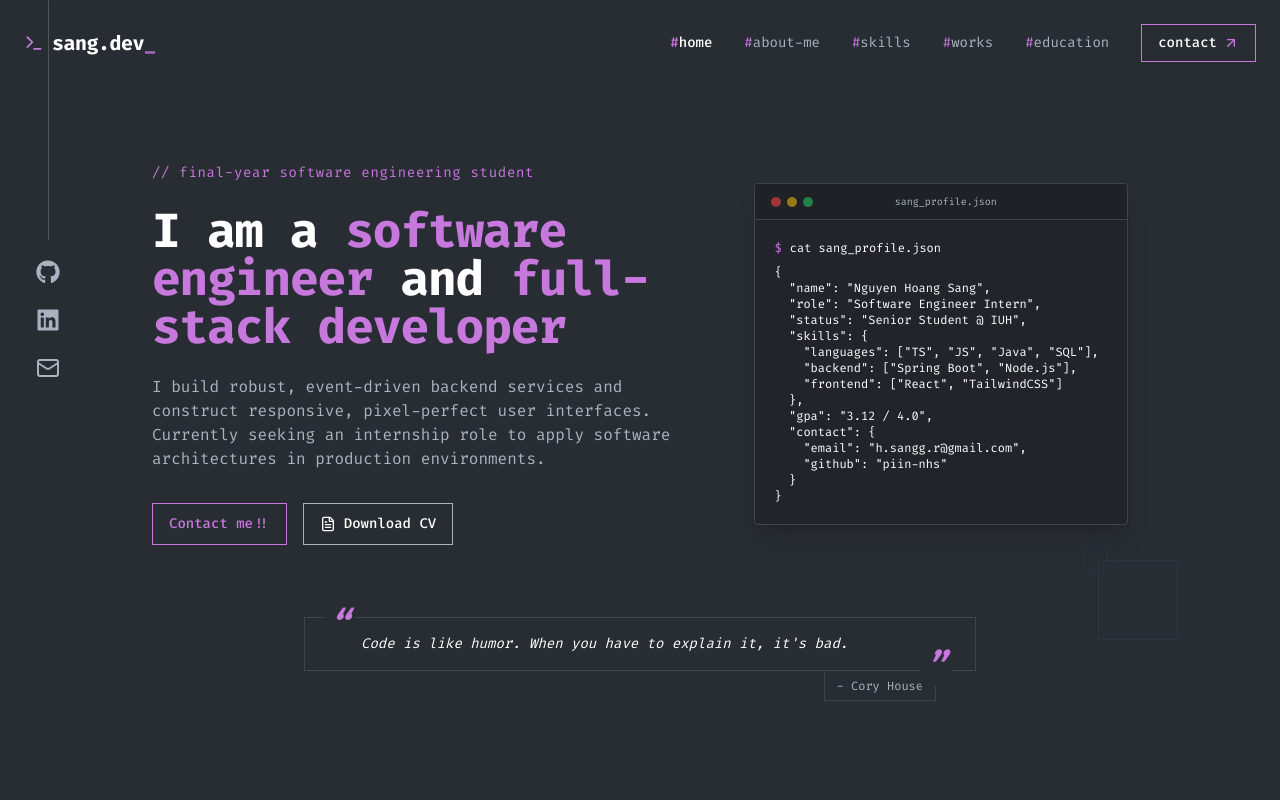
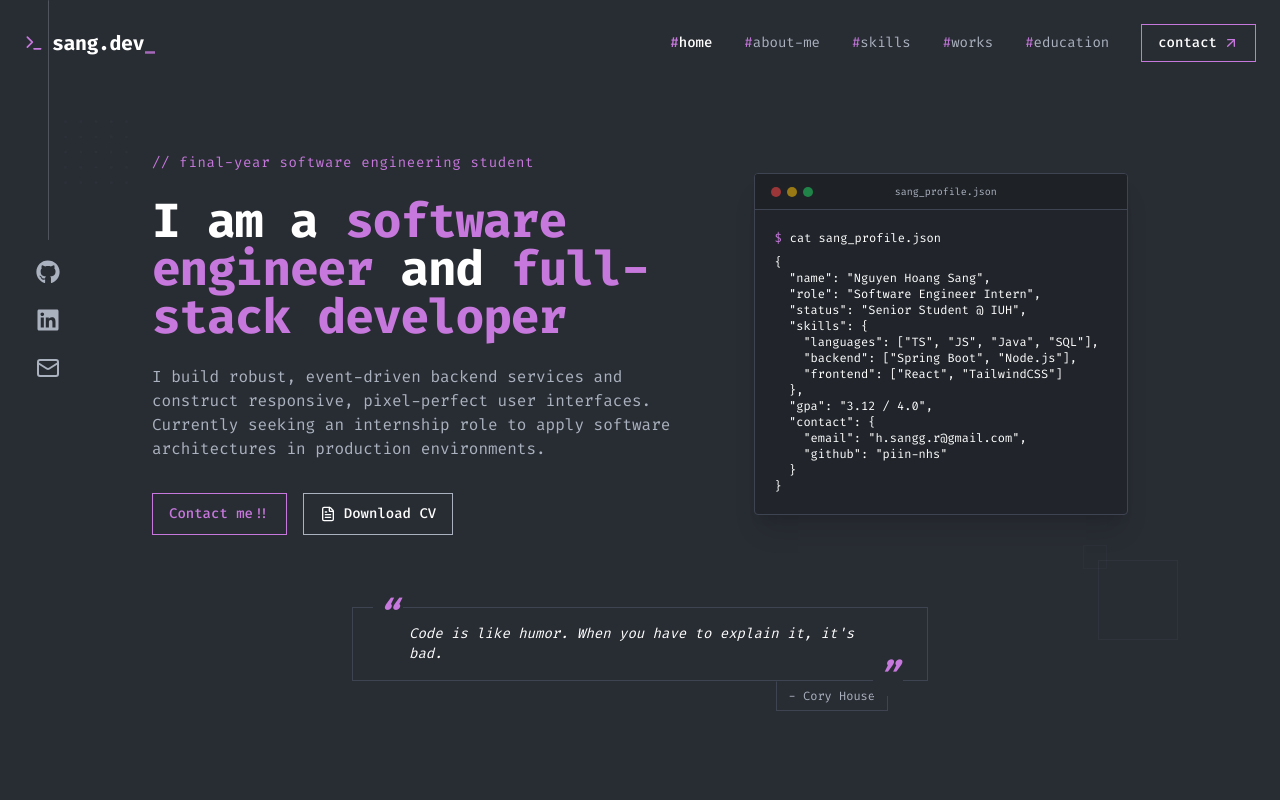
Before and after one commit to piin-nhs/portfolio, a React (Vite) app: page / in a window 1280 px wide. Shown: the top 800 px of the page. Built offline with nearby package versions, Linux system fonts and the light colour scheme.

Commit message:
style: shrink quote box and align author tag

```diff
--- a/src/sections/Hero.tsx
+++ b/src/sections/Hero.tsx
@@ -183,10 +183,10 @@ export const Hero: React.FC = () => {
             variants={itemVariants}
             className="flex flex-col items-center justify-center pt-8"
           >
-            <div className="w-full max-w-2xl flex flex-col items-end justify-end select-none">
+            <div className="w-fit max-w-xl flex flex-col items-end justify-end select-none">
               <div className="relative w-full">
                 <p
-                  className="w-full border border-[#3e4452] py-4 text-white relative text-xs sm:text-sm italic leading-relaxed font-mono"
+                  className="w-fit border border-[#3e4452] py-4 text-white relative text-xs sm:text-sm italic leading-relaxed font-mono"
                   style={{ paddingLeft: '3.5rem', paddingRight: '3.5rem' }}
                 >
                   <span
```
